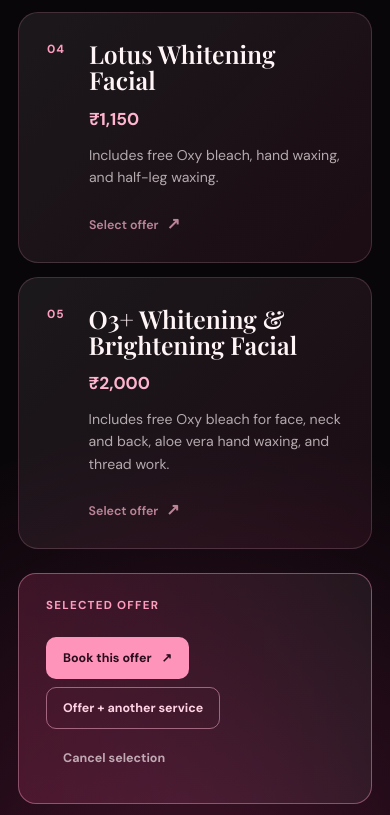
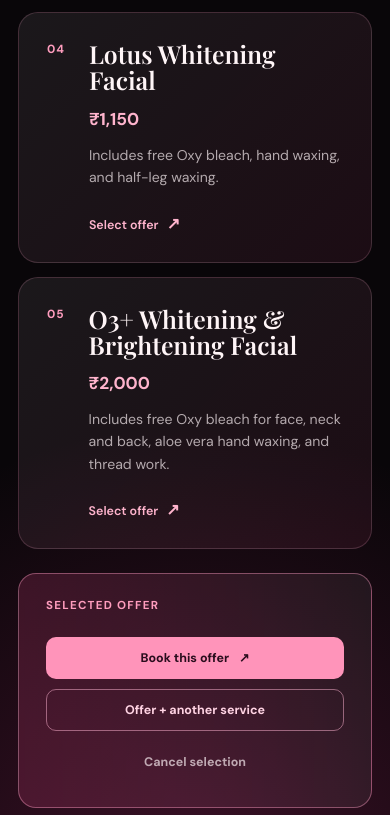
Before and after one commit to rohan1403-09/glambynidhi, a plain HTML site: page offers.html in a window 390 px wide. Shown: the part 1182-1997 px from the top of the page. Drawn offline with nearby package versions, Linux system fonts and the light colour scheme; a web font is replaced by a local one.

Commit message:
Update style.css

```diff
--- a/style.css
+++ b/style.css
@@ -271,3 +271,40 @@
   .offer-selection__actions { grid-column: auto; grid-row: auto; justify-items: start; }
   .offers-footer { gap: 9px; flex-direction: column; }
 }
+@media (max-width: 768px) {
+  /* Service and payment choices: show clearly in one column */
+  .choice-grid {
+    grid-template-columns: 1fr !important;
+  }
+
+  .choice-option span {
+    min-height: 54px;
+    padding: 15px;
+    font-size: 0.9rem;
+    text-align: left;
+  }
+
+  /* Offer cards: keep action text visible without hover */
+  .offer-card__select {
+    opacity: 1 !important;
+    transform: none !important;
+  }
+
+  /* Offer booking buttons: full-width and easy to tap */
+  .offer-selection {
+    grid-template-columns: 1fr;
+  }
+
+  .offer-selection__actions {
+    grid-column: auto;
+    grid-row: auto;
+    width: 100%;
+    display: grid;
+    gap: 10px;
+  }
+
+  .offer-selection__actions a,
+  .offer-selection__actions button {
+    width: 100%;
+  }
+}
```
